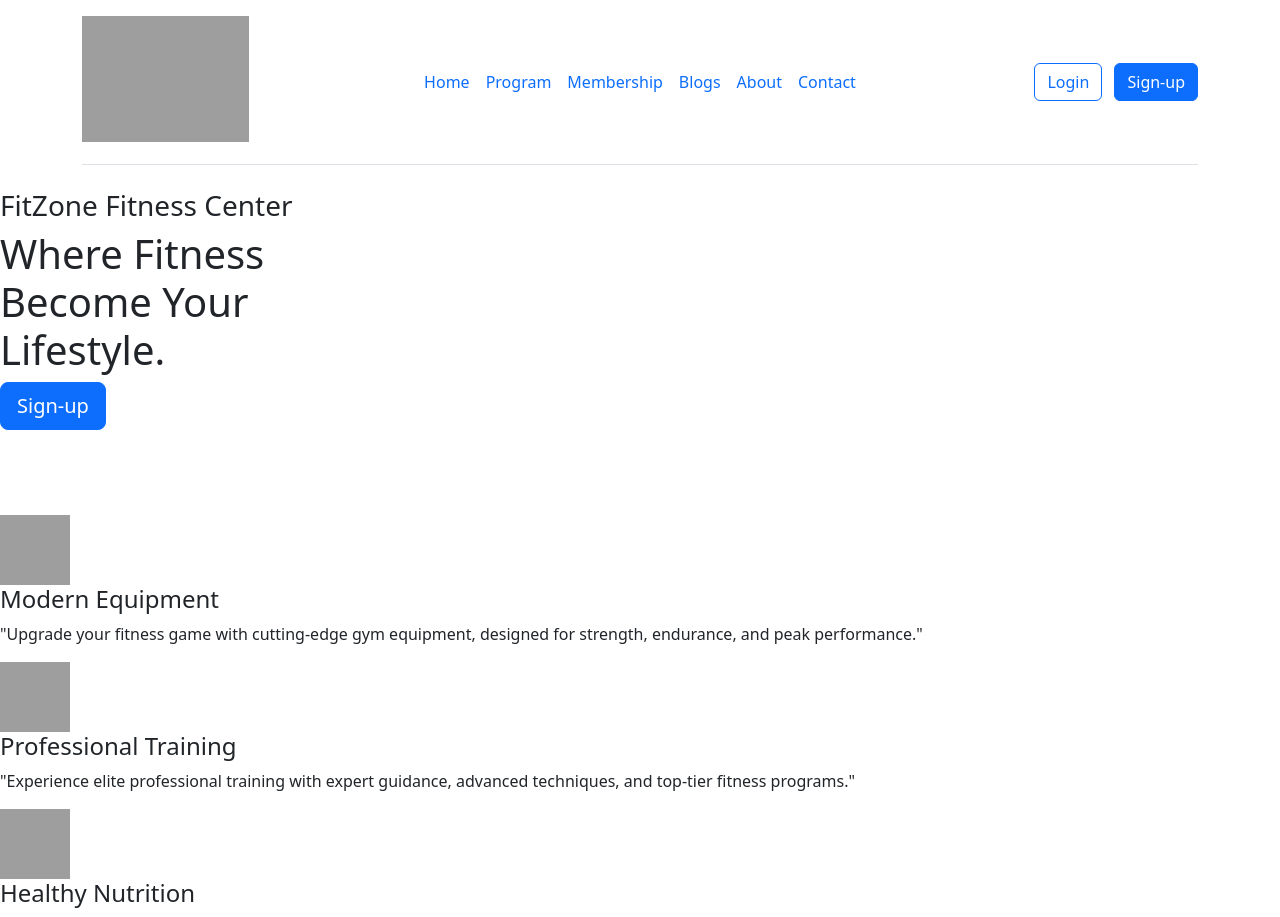
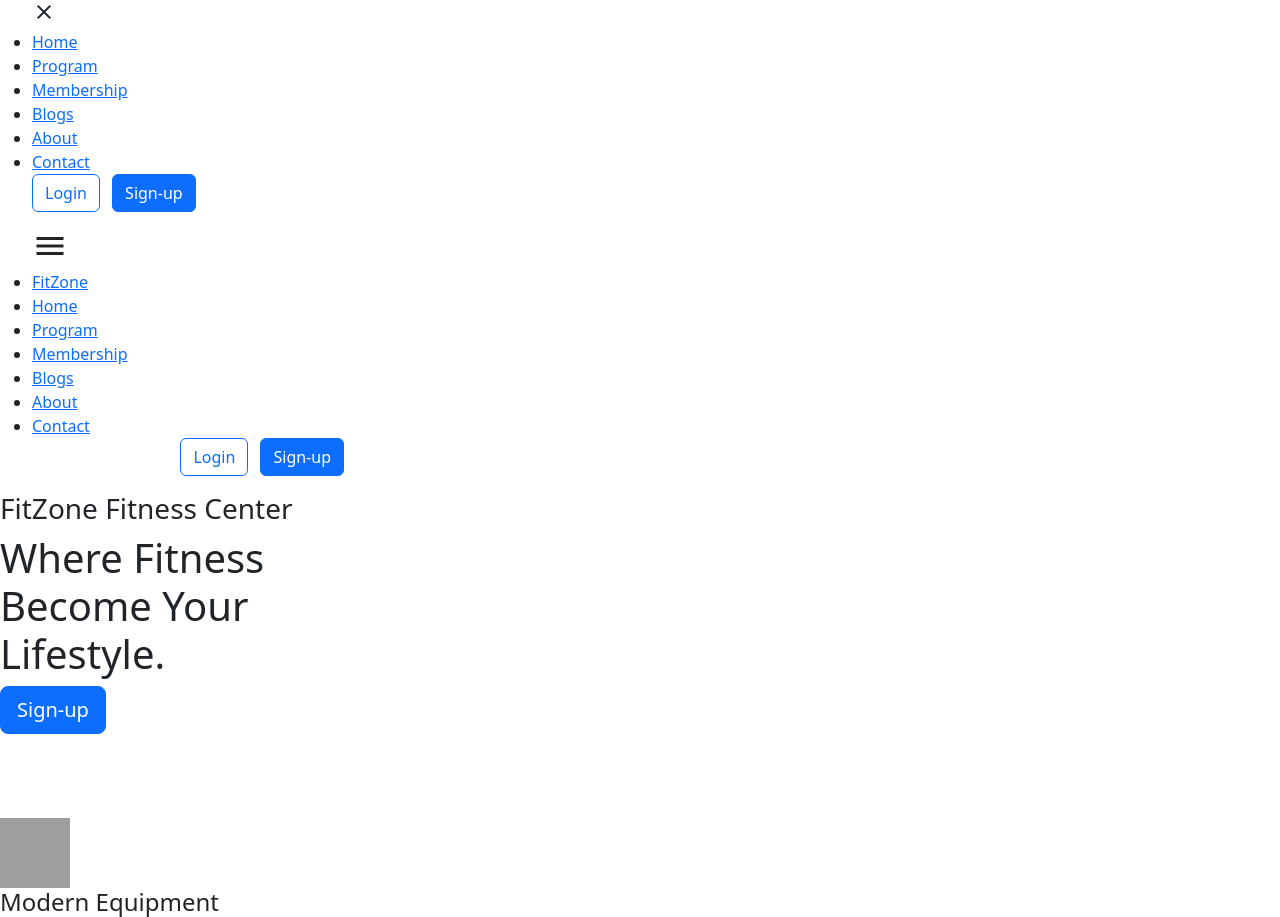
Before and after one commit to Chathuranga-Jayamal/FitZone, a PHP site: page /home.php in a window 1280 px wide. Shown: the top 917 px of the page. Run offline with PHP 8.4, Linux system fonts and the light colour scheme; grey boxes are pictures that could not be loaded.

Commit message:
Add Mobile responsive Nav-bar(slide bar) & bug fixed

```diff
--- a/html/header.php
+++ b/html/header.php
@@ -4,37 +4,71 @@
     <meta charset="UTF-8">
     <meta name="viewport" content="width=device-width, initial-scale=1.0">
     <title>Header</title>
+    <!-- CSS -->
+     <link rel="stylesheet" href="../CSS/header.css">
     <!-- Bootstrap CSS -->
     <link href="https://cdn.jsdelivr.net/npm/bootstrap@5.3.3/dist/css/bootstrap.min.css" rel="stylesheet" integrity="sha384-QWTKZyjpPEjISv5WaRU9OFeRpok6YctnYmDr5pNlyT2bRjXh0JMhjY6hW+ALEwIH" crossorigin="anonymous">
     <!-- Google Fonts -->
     <link href="https://fonts.googleapis.com/css2?family=Roboto:wght@400;700&display=swap" rel="stylesheet">
+    <!-- Google Icons -->
+    <link rel="stylesheet" href="https://fonts.googleapis.com/icon?family=Material+Icons">
+
 
   </head>
 <body>
 
 <!-- Navigation Bar & Logo-->
-    <div class="container">
-     <header class="d-flex flex-wrap align-items-center justify-content-center justify-content-md-between py-3 mb-4 border-bottom">
-      <div class="col-md-3 mb-2 mb-md-0">
-        <a href="./home.php" class="d-inline-flex link-body-emphasis text-decoration-none">
-        <img src="../images/logos/logo.png" alt="FitZone Logo" width="60%" height="50%">
-        </a>
-      </div>
 
-      <ul class="nav col-12 col-md-auto mb-2 justify-content-center mb-md-0">
-        <li><a href="./home.php" class="nav-link px-2">Home</a></li>
-        <li><a href="./program.php" class="nav-link px-2">Program</a></li>
-        <li><a href="./membership.php" class="nav-link px-2">Membership</a></li>
-        <li><a href="./blog.php" class="nav-link px-2">Blogs</a></li>
-        <li><a href="./about.php" class="nav-link px-2">About</a></li>
-        <li><a href="./contact.php" class="nav-link px-2">Contact</a></li>
+      <nav>
+
+      <ul class="slidebar">
+        <div class="close-button" onclick=hideSlidebar()>
+          <i class="material-icons">close</i>
+        </div>
+        <li><a href="./home.php">Home</a></li>
+        <li><a href="./program.php">Program</a></li>
+        <li><a href="./membership.php">Membership</a></li>
+        <li><a href="./blog.php">Blogs</a></li>
+        <li><a href="./about.php">About</a></li>
+        <li><a href="./contact.php">Contact</a></li>
+
+        <div class="auth-buttons">
+          <button type="button" onclick="window.location.href='login.php';" class="btn btn-outline-primary me-2">Login</button>
+          <button type="button" onclick="window.location.href='singup.php';" class="btn btn-primary">Sign-up</button>
+        </div>
       </ul>
 
-      <div class="col-md-3 text-end">
-        <button type="button" onclick="window.location.href='login.php';" class="btn btn-outline-primary me-2">Login</button>
-        <button type="button" onclick="window.location.href='singup.php';" class="btn btn-primary">Sign-up</button>
-      </div>
-     </header>
-    </div>
+      <ul >
+        <div class="menu-button" onclick=showSlidebar()>
+          <i class="material-icons" style="font-size: 36px;">menu</i>
+        </div>
+        <li class="logo"><a href="./home.php">FitZone</a></li>
+        <li class="hideOnMobile" ><a href="./home.php">Home</a></li>
+        <li class="hideOnMobile"><a href="./program.php">Program</a></li>
+        <li class="hideOnMobile"><a href="./membership.php">Membership</a></li>
+        <li class="hideOnMobile"><a href="./blog.php">Blogs</a></li>
+        <li class="hideOnMobile"><a href="./about.php">About</a></li>
+        <li class="hideOnMobile"><a href="./contact.php">Contact</a></li>
+
+        <div class="col-md-3 text-end hideOnMobile">
+          <button type="button" onclick="window.location.href='login.php';" class="btn btn-outline-primary me-2">Login</button>
+          <button type="button" onclick="window.location.href='singup.php';" class="btn btn-primary">Sign-up</button>
+        </div>
+      </ul>
+      </nav>
+
+      <script>
+        function showSlidebar(){
+          const slidebar = document.querySelector('.slidebar');
+          slidebar.style.display = 'flex'
+        }
+
+        function hideSlidebar(){
+          const slidebar =document.querySelector(".slidebar");
+          slidebar.style.display = 'none';
+        }
+      </script>
+
+
 </body>
 </html>
--- a/html/home.php
+++ b/html/home.php
@@ -4,7 +4,7 @@
     <meta charset="UTF-8">
     <meta name="viewport" content="width=device-width, initial-scale=1.0">
     <title>Home</title>
-    <link rel="stylesheet" href="/FitZone/CSS/home.css?v=1.0">
+    <link rel="stylesheet" href="/FitZone/CSS/home.css">
 </head>
 <body>
     <!-- introduction of the gym-->
--- a/html/program.php
+++ b/html/program.php
@@ -10,8 +10,8 @@
 
 <body>
     <section id="introduction">
+    <?php include 'header.php'; ?>
       <div class="container col-lg-12 align-items-center">
-      <?php include 'header.php'; ?>
         <div class="introduction-container">
             <h1>Your Fitness, Your Way</h1>
             <h3>👇 Find the RIGHT Program.</h3>
```
Also changed, not shown: CSS/header.css (added, +115 -0 lines).
